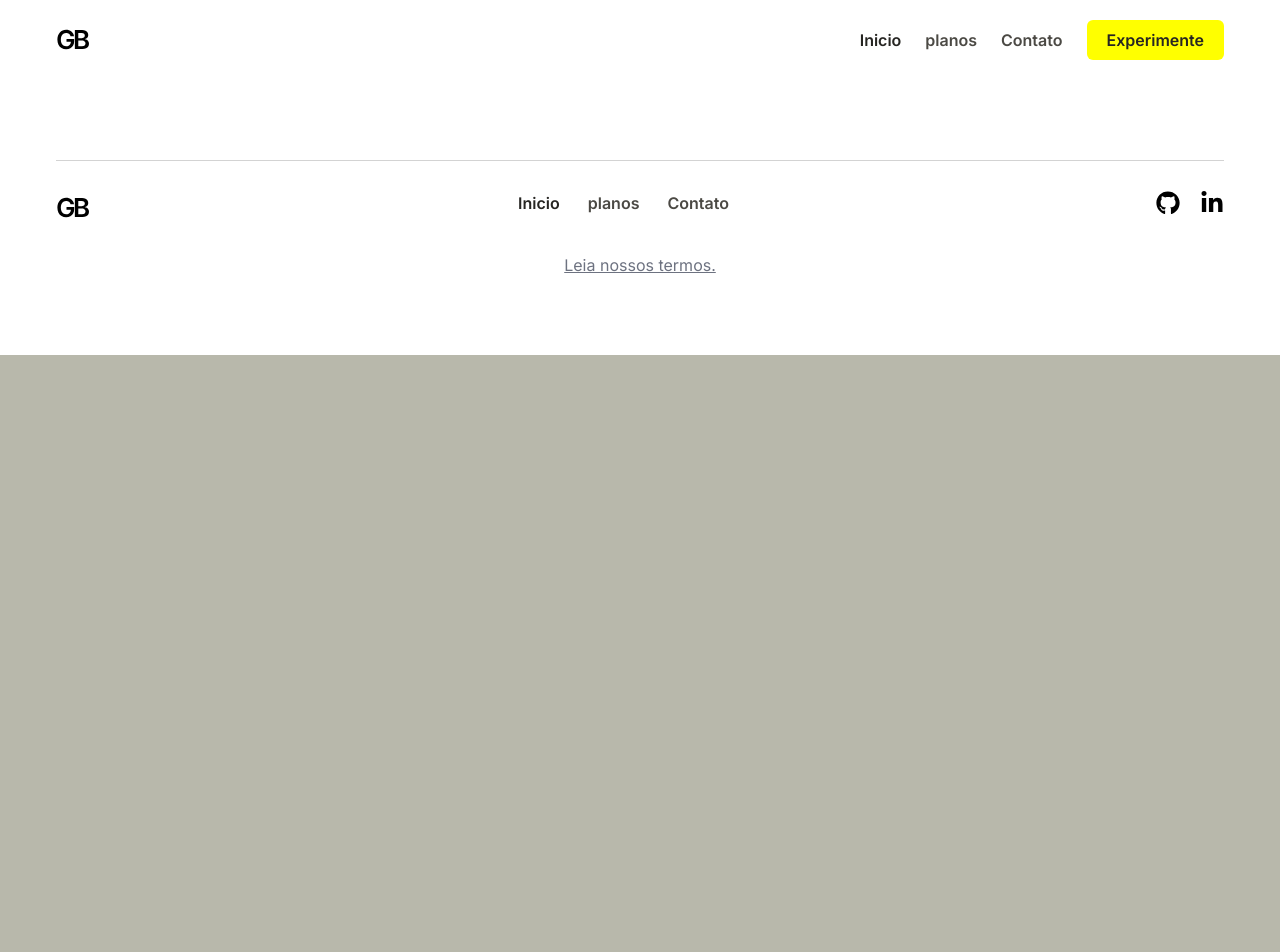
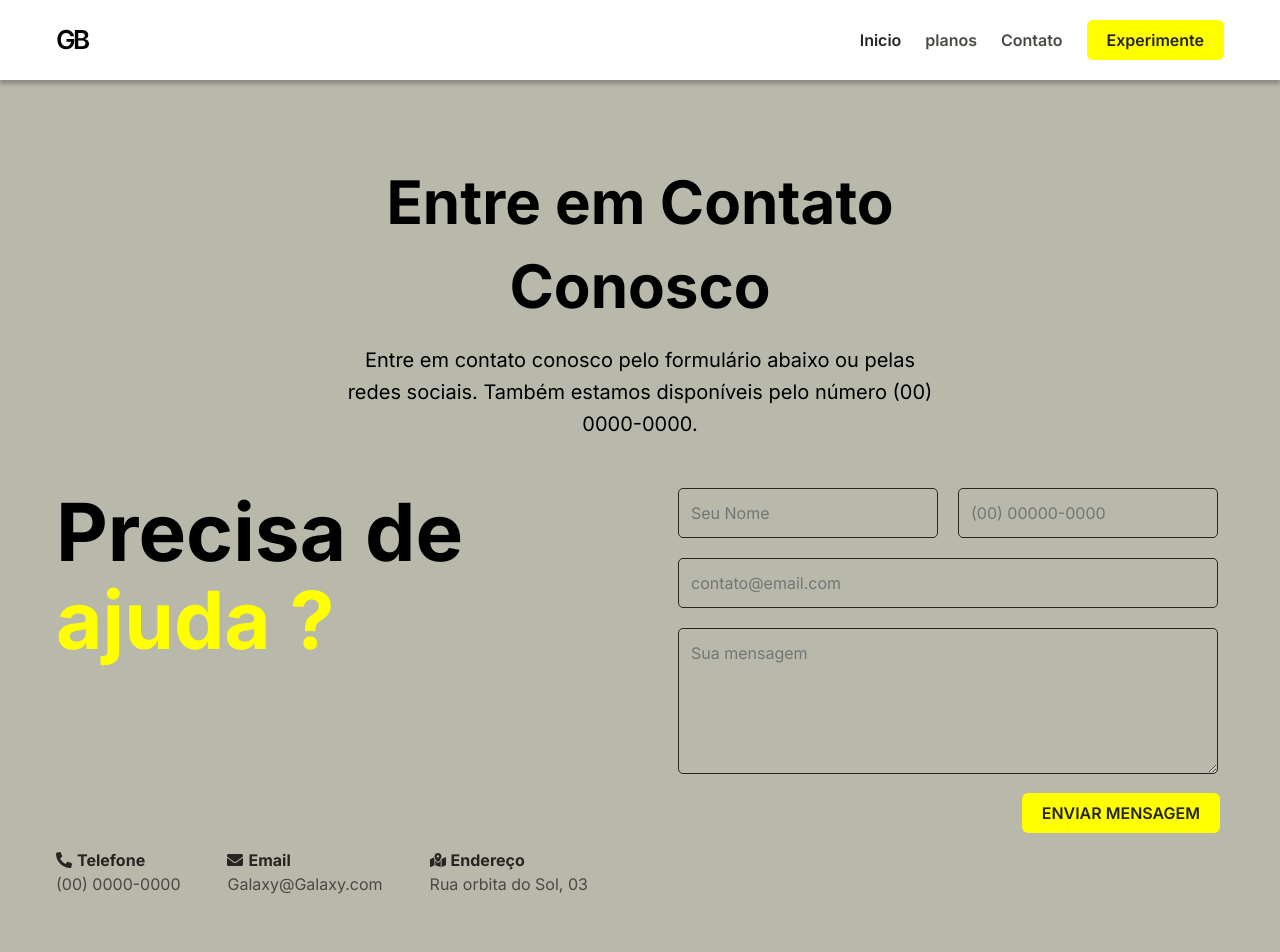
Before and after one commit to vitorFRE/GalaxyBike, a React (Vite) app: page /contato in a window 1280 px wide. Shown: the top 952 px of the page. Before the commit the page ends 800 px from the top, so only its background shows below. Built offline with nearby package versions, Linux system fonts and the light colour scheme.

Commit message:
:tada: Paginas

```diff
--- a/src/Components/ContactUs.tsx
+++ b/src/Components/ContactUs.tsx
@@ -82,8 +82,10 @@ const Container = styled.section`
 
 const FormContainer = styled.form`
   button {
-    width: 90%;
+    width: 100%;
+    margin-top: 20px;
   }
+
   margin: 0 auto;
   margin-bottom: 80px;
 
@@ -91,7 +93,7 @@ const FormContainer = styled.form`
   flex-direction: column;
   align-items: center;
   justify-content: center;
-  max-width: 580px;
+  max-width: 520px;
 
   fieldset {
     div:nth-child(3),
@@ -109,6 +111,7 @@ const FormContainer = styled.form`
     display: grid;
     grid-template-columns: 1fr 1fr;
     gap: 20px;
+    padding: 0px;
 
     input[type='text'],
     input[type='email'],
--- a/src/Components/Header.tsx
+++ b/src/Components/Header.tsx
@@ -116,7 +116,7 @@ const HeaderNav = styled.nav`
       margin-top: 77px;
       li {
         padding-bottom: 6px;
-        border-bottom: 2px solid ${({ theme }) => theme.colors.Secondary};
+        border-bottom: 2px solid ${({ theme }) => theme.colors.Primary};
         display: flex;
         align-items: center;
         justify-content: space-between;
--- /dev/null
+++ b/src/Components/Planos.tsx
@@ -0,0 +1,175 @@
+import React from 'react';
+import styled from 'styled-components';
+import { Button } from './Helper/Button';
+import { HeaderDescription } from './Helper/HeaderDescription';
+import { FaCheck } from 'react-icons/fa';
+import { device } from './Styles/BreakPoints';
+
+export const Planos = () => {
+  return (
+    <Container>
+      <HeaderDescription
+        title="Conheça Nossos Planos de Aulas de Ciclismo"
+        text="Escolha o plano que melhor se encaixa em seu objetivo e nível de experiência"
+      />
+      <span className="p2">Preços e planos</span>
+      <PlanosContainer>
+        <div className="plano">
+          <div>
+            <p className="p1">Ciclista Iniciante</p>
+            <span>Conheça um novo mundo</span>
+            <h2>
+              R$150<span> BRL/mes</span>
+            </h2>
+            <Button text="QUERO ESSE!" />
+          </div>
+          <div>
+            <p className="p1">O que está incluído</p>
+            <ul className="p2">
+              <li>
+                <p>
+                  <FaCheck color="#FFFF00" /> Aulas semanais de 1,5 horas
+                </p>
+              </li>
+              <li>
+                <p>
+                  <FaCheck color="#FFFF00" />
+                  Acesso ao material didático online
+                </p>
+              </li>
+              <li>
+                <p>
+                  <FaCheck color="#FFFF00" />
+                  Suporte por e-mail e chat durante todo o curso
+                </p>
+              </li>
+              <li>
+                <p>
+                  <FaCheck color="#FFFF00" />1 aula de grupo por mês
+                </p>
+              </li>
+            </ul>
+          </div>
+        </div>
+
+        <div className="plano">
+          <div>
+            <p className="p1">Ciclista Pro</p>
+            <span>Explore um novo mundo</span>
+            <h2>
+              R$200<span> BRL/mes</span>
+            </h2>
+            <Button text="QUERO ESSE!" />
+          </div>
+          <div>
+            <p className="p1">O que está incluído</p>
+            <ul className="p2">
+              <li>
+                <p>
+                  <FaCheck color="#FFFF00" /> Aulas semanais de 1,5 horas
+                </p>
+              </li>
+              <li>
+                <p>
+                  <FaCheck color="#FFFF00" />
+                  Acesso ao material didático online
+                </p>
+              </li>
+              <li>
+                <p>
+                  <FaCheck color="#FFFF00" />
+                  Suporte por e-mail e chat durante todo o curso
+                </p>
+              </li>
+              <li>
+                <p>
+                  <FaCheck color="#FFFF00" />2 aula de grupo por mês
+                </p>
+              </li>
+              <li>
+                <p>
+                  <FaCheck color="#FFFF00" />
+                  Acesso a treinos extras com instrutor experiente
+                </p>
+              </li>
+            </ul>
+          </div>
+        </div>
+      </PlanosContainer>
+    </Container>
+  );
+};
+
+const Container = styled.div`
+  ${({ theme }) => theme.container}
+
+  > span {
+    display: flex;
+    justify-content: center;
+    color: ${({ theme }) => theme.colors.Secondary};
+    font-weight: 600;
+    margin-bottom: 20px;
+  }
+`;
+
+const PlanosContainer = styled.div`
+  display: grid;
+  grid-template-columns: 1fr 1fr;
+  gap: 15px;
+  margin-bottom: 80px;
+
+  @media ${device.sm} {
+    grid-template-columns: 1fr;
+  }
+
+  .plano {
+    max-width: 590px;
+    div:nth-child(1) {
+      background-color: #939388;
+      border-radius: 6px 6px 0 0;
+      p {
+        color: ${({ theme }) => theme.colors.TitleColor};
+        font-weight: 600;
+        padding: 48px 0 0 48px;
+      }
+      > span {
+        font-family: 'Inter', sans-serif;
+        color: ${({ theme }) => theme.colors.TextColor};
+        padding: 0 10px 0 48px;
+      }
+      h2 {
+        color: ${({ theme }) => theme.colors.Secondary};
+        margin: 16px 0 24px 0;
+        padding: 0 10px 0 48px;
+      }
+      button {
+        margin-left: 48px;
+        width: 80%;
+        margin-bottom: 48px;
+      }
+    }
+    div:nth-child(2) {
+      background-color: #8c8a73;
+      border-radius: 0 0 6px 6px;
+
+      > p {
+        font-weight: 500;
+        padding: 48px 10px 20px 48px;
+      }
+
+      li {
+        padding: 0 10px 4px 48px;
+
+        &:last-child {
+          padding-bottom: 48px;
+        }
+
+        p {
+          display: flex;
+          align-items: center;
+          gap: 10px;
+        }
+      }
+    }
+  }
+`;
--- a/src/Pages/Contact.tsx
+++ b/src/Pages/Contact.tsx
@@ -2,13 +2,210 @@ import React from 'react';
 import { Footer } from '../Components/Footer';
 import { Header } from '../Components/Header';
 import { EnterAnimation } from '../Components/Helper/EnterAnimation';
+import { HeaderDescription } from '../Components/Helper/HeaderDescription';
+import styled from 'styled-components';
+import { Button } from '../Components/Helper/Button';
+import { FaMapMarkedAlt, FaEnvelope, FaPhoneAlt } from 'react-icons/fa';
+import { device } from '../Components/Styles/BreakPoints';
 
 export const Contact = () => {
   return (
     <div>
       <Header />
+      <HeaderDescription
+        title="Entre em Contato Conosco"
+        text="Entre em contato conosco pelo formulário abaixo ou pelas redes sociais. Também estamos disponíveis pelo número (00) 0000-0000."
+      />
+      <Container>
+        <InfoContainer>
+          <h1 className="t1">
+            Precisa de
+            <br />
+            <span>ajuda ?</span>
+          </h1>
+          <FormContainer method="post" aria-label="Formulário de contato">
+            <fieldset>
+              <div>
+                <input
+                  className="p2"
+                  type="text"
+                  name="name"
+                  id="name"
+                  required
+                  aria-required="true"
+                  placeholder="Seu Nome"
+                />
+              </div>
+              <div>
+                <input
+                  className="p2"
+                  type="tel"
+                  name="phone"
+                  id="phone"
+                  placeholder="(00) 00000-0000"
+                  pattern="[0-9]{2}[0-9]{5}-[0-9]{4}"
+                />
+              </div>
+              <div>
+                <input
+                  className="p2"
+                  type="email"
+                  id="email"
+                  name="email"
+                  required
+                  aria-required="true"
+                  placeholder="contato@email.com"
+                ></input>
+              </div>
+              <div>
+                <textarea
+                  className="p2"
+                  id="message"
+                  name="message"
+                  cols={30}
+                  rows={5}
+                  required
+                  aria-required="true"
+                  placeholder="Sua mensagem"
+                ></textarea>
+              </div>
+            </fieldset>
+            <Button text="ENVIAR MENSAGEM" />
+          </FormContainer>
+        </InfoContainer>
+        <div className="Info p2">
+          <ul>
+            <li>
+              <span>
+                <FaPhoneAlt /> Telefone
+              </span>
+            </li>
+            <li>
+              <p>(00) 0000-0000</p>
+            </li>
+          </ul>
+          <ul>
+            <li>
+              <span>
+                <FaEnvelope />
+                Email
+              </span>
+            </li>
+            <li>
+              <p>Galaxy@Galaxy.com</p>
+            </li>
+          </ul>
+          <ul>
+            <li>
+              <span>
+                <FaMapMarkedAlt /> Endereço
+              </span>
+            </li>
+            <li>
+              <p>Rua orbita do Sol, 03</p>
+            </li>
+          </ul>
+        </div>
+      </Container>
       <Footer />
       <EnterAnimation />
     </div>
   );
 };
+
+const Container = styled.main`
+  ${({ theme }) => theme.container}
+  margin-bottom: 80px;
+
+  .Info {
+    display: flex;
+    flex-wrap: wrap;
+    gap: 47px;
+
+    ul {
+      span {
+        display: flex;
+        align-items: center;
+        gap: 5px;
+        color: ${({ theme }) => theme.colors.TitleColor};
+        font-weight: bold;
+      }
+      p {
+        color: ${({ theme }) => theme.colors.TextColor};
+      }
+    }
+  }
+`;
+
+const InfoContainer = styled.div`
+  display: grid;
+  grid-template-columns: 1fr 1fr;
+
+  > h1 {
+    span {
+      color: ${({ theme }) => theme.colors.Primary};
+    }
+  }
+
+  @media ${device.sm} {
+    grid-template-columns: 1fr;
+
+    > h1 {
+      margin-bottom: 20px;
+    }
+  }
+`;
+
+const FormContainer = styled.form`
+  margin-bottom: 15px;
+
+  display: flex;
+  flex-direction: column;
+  align-items: flex-end;
+  justify-content: flex-end;
+  max-width: 580px;
+
+  button {
+    margin-top: 15px;
+  }
+
+  fieldset {
+    div:nth-child(3),
+    div:nth-child(4) {
+      grid-column: span 2;
+    }
+
+    label {
+      display: block;
+      font-weight: 500;
+      color: ${({ theme }) => theme.colors.TitleColor};
+    }
+
+    border: none;
+    display: grid;
+    grid-template-columns: 1fr 1fr;
+    gap: 20px;
+    padding: 0px;
+
+    input[type='text'],
+    input[type='email'],
+    input[type='tel'],
+    textarea {
+      border: 1px solid ${({ theme }) => theme.colors.TitleColor};
+      border-radius: 5px;
+      padding: 12px;
+      width: 100%;
+      box-sizing: border-box;
+      color: ${({ theme }) => theme.colors.TextColor};
+      background: transparent;
+      backdrop-filter: blur(4px);
+      -webkit-backdrop-filter: blur(4px);
+      &:focus {
+        outline: none;
+        border-color: ${({ theme }) => theme.colors.Primary};
+        caret-color: ${({ theme }) => theme.colors.Primary};
+        box-shadow: 0 0 0 2px ${({ theme }) => theme.colors.White};
+      }
+    }
+  }
+`;
--- a/src/Pages/Plans.tsx
+++ b/src/Pages/Plans.tsx
@@ -2,11 +2,13 @@ import React from 'react';
 import { Footer } from '../Components/Footer';
 import { Header } from '../Components/Header';
 import { EnterAnimation } from '../Components/Helper/EnterAnimation';
+import { Planos } from '../Components/Planos';
 
 export const Plans = () => {
   return (
     <div>
       <Header />
+      <Planos />
       <Footer />
       <EnterAnimation />
     </div>
```
Also changed, not shown: src/Components/Helper/EnterAnimation.tsx (+4 -4 lines), src/assets/Seta.svg.
